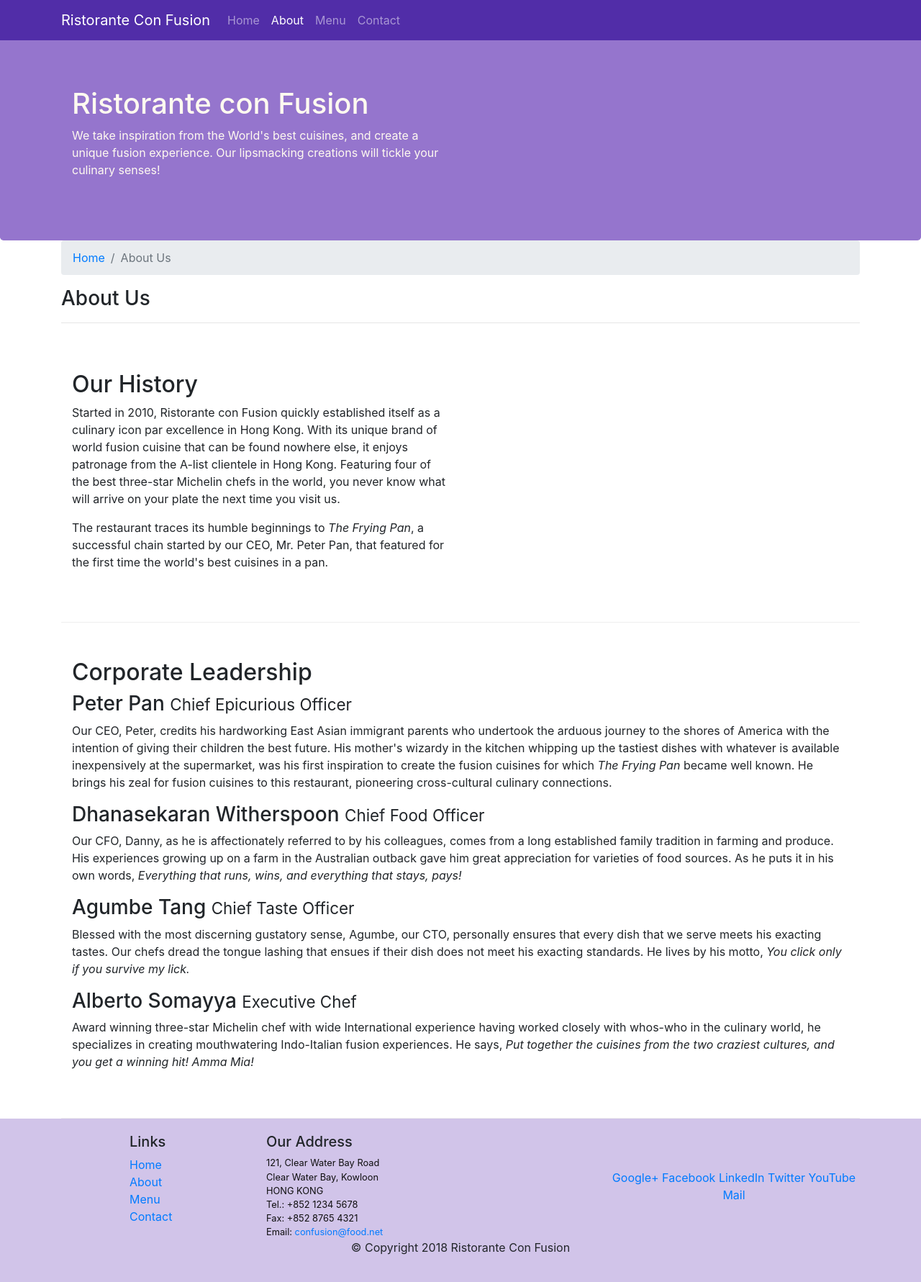
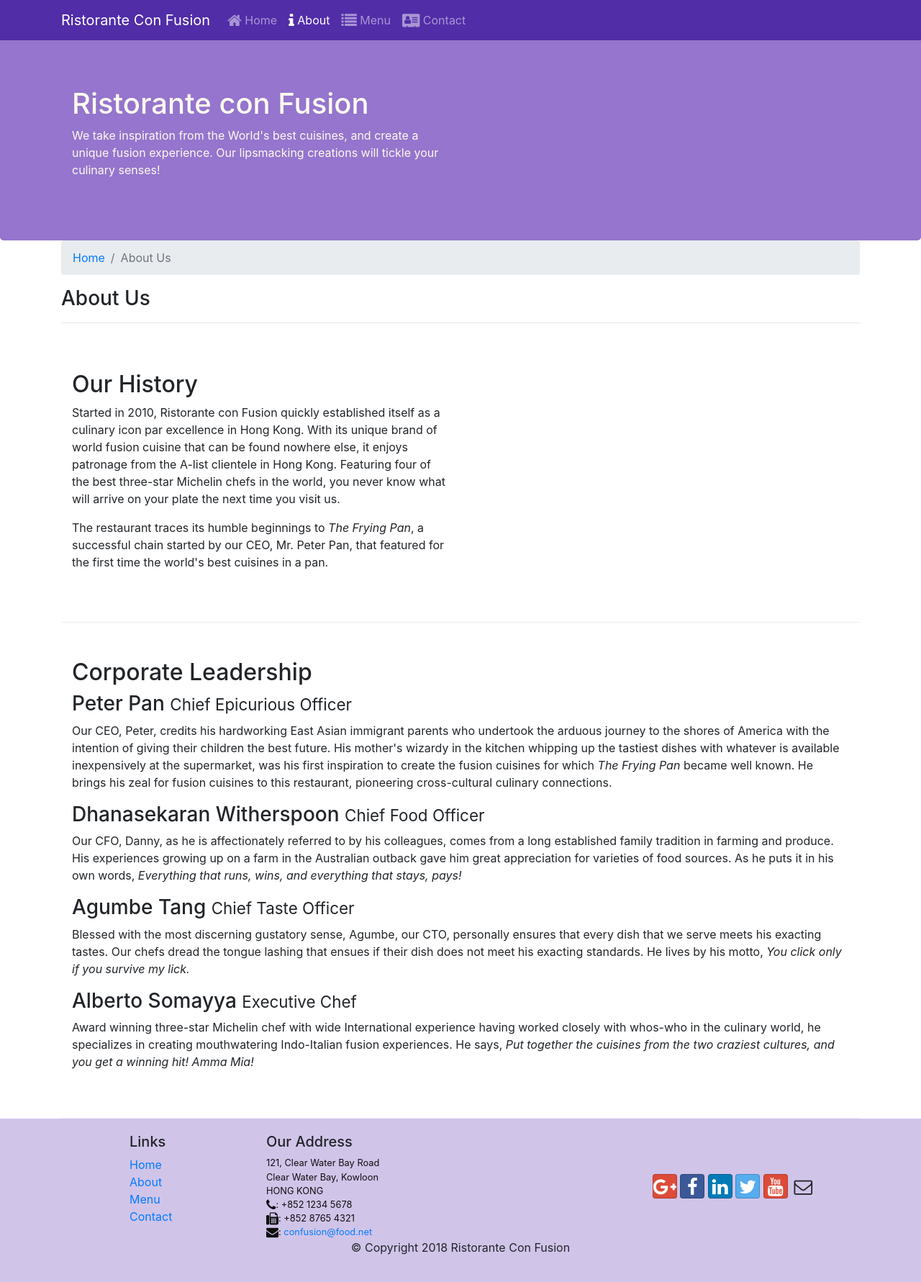
Before and after one commit to code-drey/bootstrap, a website: page Bootstrap4/conFusion/aboutus.html in a window 1280 px wide. Shown: the whole page at 72% size. Drawn offline with nearby package versions, Linux system fonts and the light colour scheme.

Commit message:
Icon Fonts

```diff
--- a/Bootstrap4/conFusion/aboutus.html
+++ b/Bootstrap4/conFusion/aboutus.html
@@ -13,6 +13,10 @@
     <!-- CSS -->
     <link href="css/styles.css" rel="stylesheet">
 
+    <!-- Fonts -->
+    <link rel="stylesheet" href="node_modules/font-awesome/css/font-awesome.min.css">
+    <link rel="stylesheet" href="node_modules/bootstrap-social/bootstrap-social.css">
+
     <title>Ristorante Con Fusion: About Us</title>
 
 </head>
@@ -26,10 +30,10 @@
             <a class="navbar-brand" href="#">Ristorante Con Fusion</a>
             <div class="collapse navbar-collapse" id="Navbar">
                 <ul class="navbar-nav mr-auto">
-                    <li class="nav-item"><a class="nav-link" href="./index.html">Home</a></li>
-                    <li class="nav-item active"><a class="nav-link" href="./aboutus.html">About</a></li>
-                    <li class="nav-item"><a class="nav-link" href="#">Menu</a></li>
-                    <li class="nav-item"><a class="nav-link" href="#">Contact</a></li>
+                    <li class="nav-item"><a class="nav-link" href="./index.html"><span class="fa fa-home fa-lg"></span> Home</a></li>
+                    <li class="nav-item active"><a class="nav-link" href="#"><span class="fa fa-info fa-lg"></span> About</a></li>
+                    <li class="nav-item"><a class="nav-link" href="#"><span class="fa fa-list fa-lg"></span> Menu</a></li>
+                    <li class="nav-item"><a class="nav-link" href="#"><span class="fa fa-address-card fa-lg"></span> Contact</a></li>
                 </ul>
             </div>
         </div>
@@ -106,19 +110,20 @@
 		              121, Clear Water Bay Road<br>
 		              Clear Water Bay, Kowloon<br>
 		              HONG KONG<br>
-		              Tel.: +852 1234 5678<br>
-		              Fax: +852 8765 4321<br>
-		              Email: <a href="mailto:confusion@food.net">confusion@food.net</a>
+                    <i class="fa fa-phone fa-lg"></i>: +852 1234 5678<br>
+                    <i class="fa fa-fax fa-lg"></i>: +852 8765 4321<br>
+                    <i class="fa fa-envelope fa-lg"></i>:
+                    <a href="mailto:confusion@food.net">confusion@food.net</a>
 		           </address>
                 </div>
                 <div class="col-12 col-sm-4 align-self-center">
                     <div class="text-center">
-                        <a href="http://google.com/+">Google+</a>
-                        <a href="http://www.facebook.com/profile.php?id=">Facebook</a>
-                        <a href="http://www.linkedin.com/in/">LinkedIn</a>
-                        <a href="http://twitter.com/">Twitter</a>
-                        <a href="http://youtube.com/">YouTube</a>
-                        <a href="mailto:">Mail</a>
+                        <a class="btn btn-social-icon btn-google" href="http://google.com/+"><i class="fa fa-google-plus"></i></a>
+                        <a class="btn btn-social-icon btn-facebook" href="http://www.facebook.com/profile.php?id="><i class="fa fa-facebook"></i></a>
+                        <a class="btn btn-social-icon btn-linkedin" href="http://www.linkedin.com/in/"><i class="fa fa-linkedin"></i></a>
+                        <a class="btn btn-social-icon btn-twitter" href="http://twitter.com/"><i class="fa fa-twitter"></i></a>
+                        <a class="btn btn-social-icon btn-google" href="http://youtube.com/"><i class="fa fa-youtube"></i></a>
+                        <a class="btn btn-social-icon" href="mailto:"><i class="fa fa-envelope-o"></i></a>
                     </div>
                 </div>
            </div>
--- a/Bootstrap4/conFusion/package.json
+++ b/Bootstrap4/conFusion/package.json
@@ -16,6 +16,8 @@
   "dependencies": {
     "@popperjs/core": "^2.9.2",
     "bootstrap": "^4.6.0",
+    "bootstrap-social": "^5.1.1",
+    "font-awesome": "^4.7.0",
     "jquery": "^3.6.0",
     "popper.js": "^1.12.9"
   }
```
Also changed, not shown: Bootstrap4/conFusion/index.html (+19 -14 lines), 1 other file.
